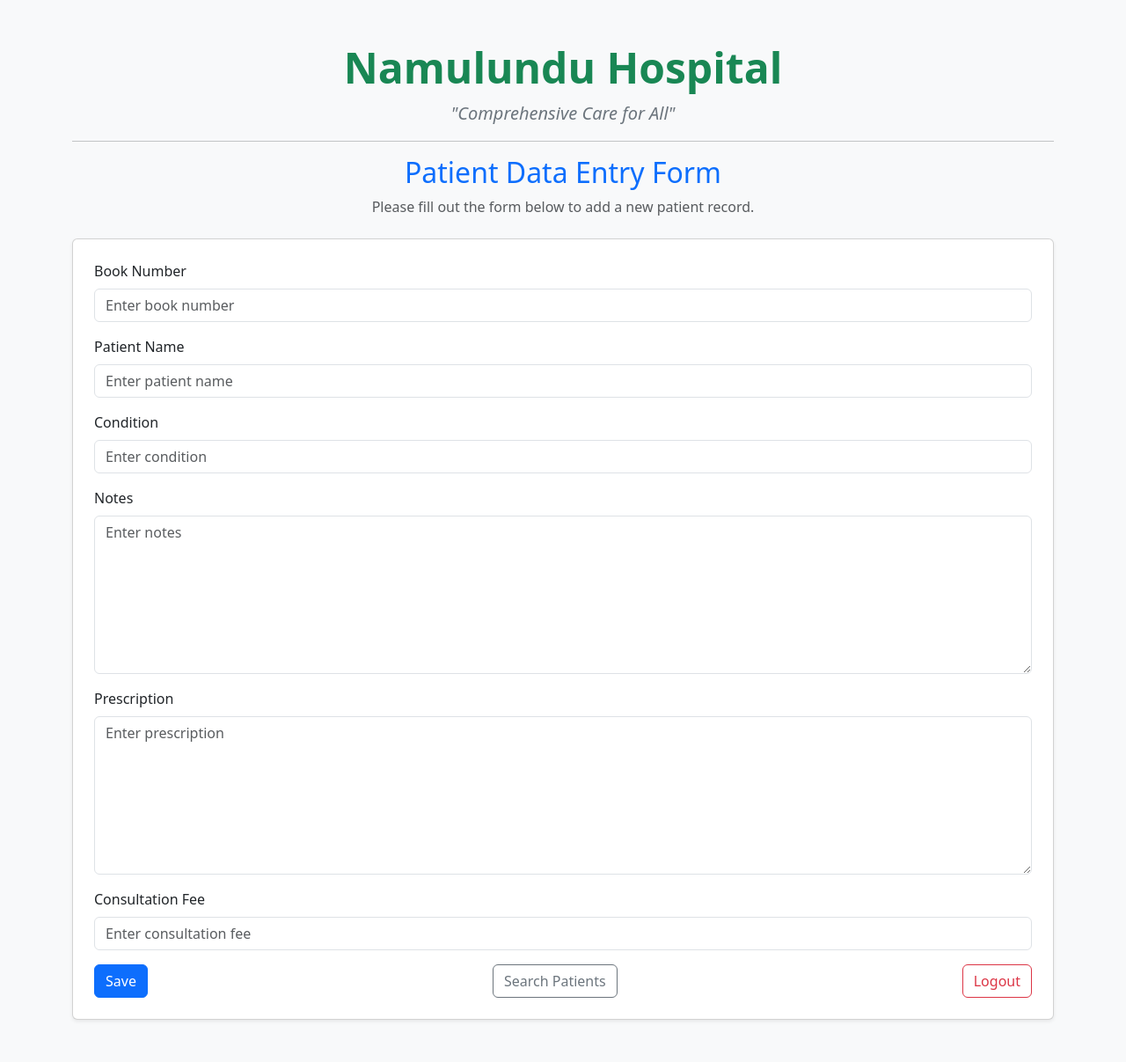
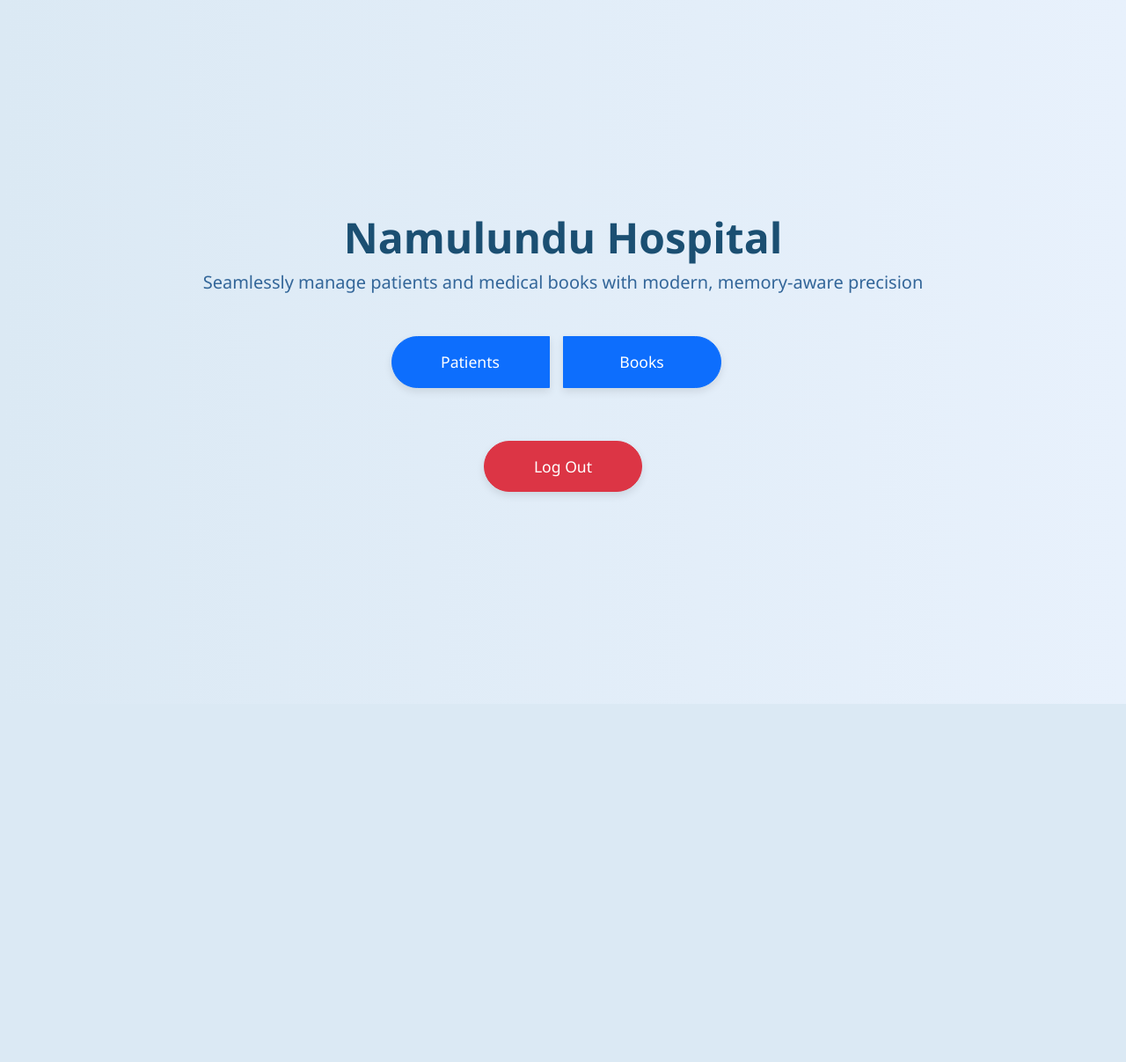
Before and after one commit to sp-mujuni/NeuroSim, a Flask app: page / in a window 1280 px wide. Shown: the whole page at 88% size. After the commit the page ends 800 px from the top, so only its background shows below. Run offline with Flask 3, Linux system fonts and the light colour scheme; the visitor is signed in with stand-in values (Sample User, id 1).

Commit message:
Refactor index.html to update layout and improve user interface for patient management

```diff
--- a/templates/index.html
+++ b/templates/index.html
@@ -1,69 +1,63 @@
+<!-- templates/home.html -->
 <!DOCTYPE html>
 <html lang="en">
 <head>
   <meta charset="UTF-8">
+  <title>Namulundu - Home</title>
   <meta name="viewport" content="width=device-width, initial-scale=1">
-  <title>Namulundu - Add Patient</title>
-  <link rel="stylesheet" href="https://cdn.jsdelivr.net/npm/bootstrap@5.3.0/dist/css/bootstrap.min.css">
+  <link href="https://cdn.jsdelivr.net/npm/bootstrap@5.3.0/dist/css/bootstrap.min.css" rel="stylesheet">
+  <style>
+    body {
+      background: linear-gradient(to right, #dbe9f4, #e8f1fc);
+      font-family: 'Segoe UI', sans-serif;
+    }
+    .hero {
+      height: 100vh;
+      display: flex;
+      flex-direction: column;
+      justify-content: center;
+      align-items: center;
+      text-align: center;
+    }
+    .hero h1 {
+      font-size: 3rem;
+      font-weight: 700;
+      color: #1b4f72;
+    }
+    .hero p {
+      font-size: 1.25rem;
+      color: #336699;
+    }
+    .btn-group {
+      margin-top: 30px;
+    }
+    .btn-custom {
+      min-width: 180px;
+      padding: 15px 30px;
+      font-size: 1.1rem;
+      border-radius: 30px;
+      box-shadow: 0 4px 10px rgba(0,0,0,0.1);
+      transition: all 0.3s ease;
+    }
+    .btn-custom:hover {
+      transform: translateY(-3px);
+    }
+    .logout-container {
+      margin-top: 60px;
+    }
+  </style>
 </head>
-<body class="bg-light">
-  <div class="container mt-5">
-    <div class="text-center mb-4">
-      <h1 class="display-5 fw-bold text-success">Namulundu Hospital</h1>
-      <p class="lead fst-italic text-secondary">"Comprehensive Care for All"</p>
-      <hr class="my-3">
-      <h2 class="text-primary mb-2">Patient Data Entry Form</h2>
-      <p class="mb-4 text-muted">Please fill out the form below to add a new patient record.</p>
+<body>
+  <div class="hero">
+    <h1>Namulundu Hospital</h1>
+    <p class="lead">Seamlessly manage patients and medical books with modern, memory-aware precision</p>
+    <div class="btn-group">
+      <a href="/patients" class="btn btn-primary btn-custom me-3">Patients</a>
+      <a href="/books" class="btn btn-primary btn-custom me-3">Books</a>
     </div>
-    <form action="/add" method="POST" class="card p-4 shadow-sm" validate>
-      <div class="mb-3">
-        <label class="form-label">Book Number</label>
-        <input type="text" name="book_id" class="form-control" required placeholder="Enter book number" title="Book Number">
-      </div>
-      <div class="mb-3">
-        <label class="form-label">Patient Name</label>
-        <input type="text" name="name" class="form-control" required title="Patient Name" placeholder="Enter patient name">
-      </div>
-      <div class="mb-3">
-        <label class="form-label">Condition</label>
-        <input type="text" name="condition" class="form-control" required title="Condition" placeholder="Enter condition">
-      </div>
-      <div class="mb-3">
-        <label class="form-label">Notes</label>
-        <textarea name="notes" class="form-control" required title="Notes" placeholder="Enter notes" style="min-height: 180px;"></textarea>
-      </div>
-      <div class="mb-3">
-        <label class="form-label">Prescription</label>
-        <textarea name="prescription" class="form-control" required title="Prescription" placeholder="Enter prescription" style="min-height: 180px;"></textarea>
-      </div>
-      <div class="mb-3">
-        <label class="form-label">Consultation Fee</label>
-        <input type="number" name="consultation_fee" class="form-control" required title="Consultation Fee" placeholder="Enter consultation fee">
-      </div>
-      <div class="d-flex justify-content-between">
-        <button type="submit" class="btn btn-primary">Save</button>
-        <a href="/search" class="btn btn-outline-secondary">Search Patients</a>
-        <a href="/logout" class="btn btn-outline-danger">Logout</a>
-      </div>
-    </form>
+    <div class="logout-container">
+      <a href="/logout" class="btn btn-danger btn-custom">Log Out</a>
+    </div>
   </div>
-  <br>
-  <br>
 </body>
-<script>
-document.querySelector('form').addEventListener('submit', function(e) {
-    const form = this;
-    // Check if all required fields are filled
-    const requiredFields = form.querySelectorAll('[required]');
-    let allFilled = true;
-    requiredFields.forEach(function(field) {
-        if (!field.value.trim()) {
-            allFilled = false;
-        }
-    });
-    if (allFilled) {
-        alert('Form has been submitted!');
-    }
-});
-</script>
 </html>
```
